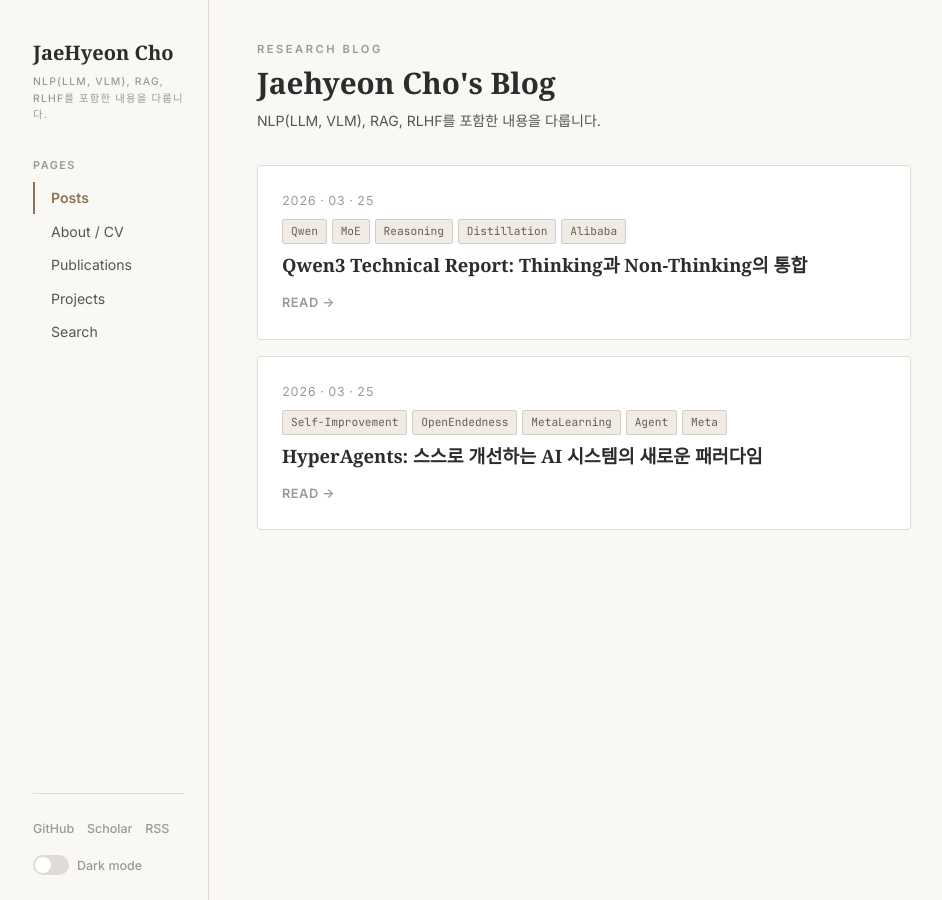
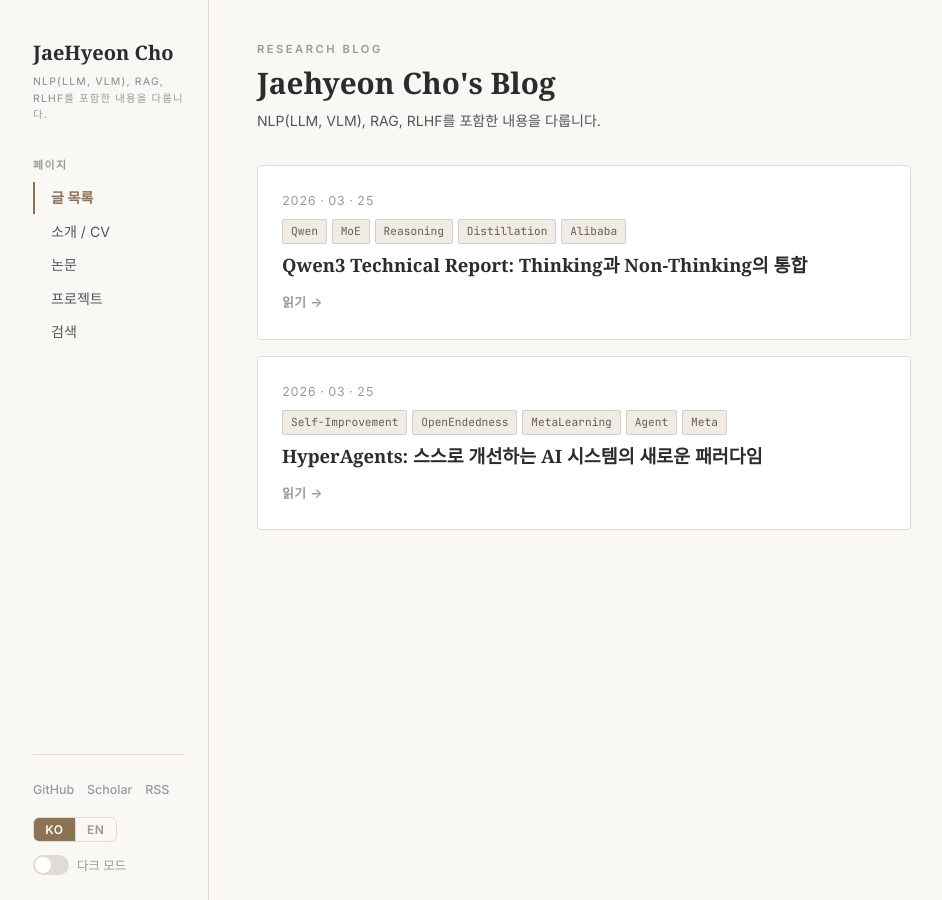
Before and after one commit to bonin147/bonin147.github.io, a Jekyll site: the page built from index.html, in a window 1280 px wide. Shown: the whole page, without its empty margins (101-1043 px from the left). Built offline with Jekyll 4.4.1, drawn with Linux system fonts in a browser that asks for light colours; the list of posts is cut into pages by our own code.

Commit message:
Add global language toggle (KO/EN) in sidebar
- Language preference saved in localStorage
- Sidebar UI text switches between Korean and English
- Bilingual posts automatically display in selected language
- Per-post toggle syncs with global setting

Co-Authored-By: Claude Opus 4.6 <noreply@anthropic.com>

```diff
--- a/_layouts/default.html
+++ b/_layouts/default.html
@@ -26,13 +26,13 @@
         </div>
 
         <nav class="sidebar-nav">
-          <div class="sidebar-section-title">Pages</div>
+          <div class="sidebar-section-title" data-i18n="pages">Pages</div>
           <ul class="sidebar-pages">
-            <li><a href="{{ '/' | relative_url }}" {% if page.url == '/' %}class="active"{% endif %}>Posts</a></li>
-            <li><a href="{{ '/about/' | relative_url }}" {% if page.url == '/about/' %}class="active"{% endif %}>About / CV</a></li>
-            <li><a href="{{ '/publications/' | relative_url }}" {% if page.url == '/publications/' %}class="active"{% endif %}>Publications</a></li>
-            <li><a href="{{ '/projects/' | relative_url }}" {% if page.url == '/projects/' %}class="active"{% endif %}>Projects</a></li>
-            <li><a href="{{ '/search/' | relative_url }}" {% if page.url == '/search/' %}class="active"{% endif %}>Search</a></li>
+            <li><a href="{{ '/' | relative_url }}" {% if page.url == '/' %}class="active"{% endif %} data-i18n="posts">Posts</a></li>
+            <li><a href="{{ '/about/' | relative_url }}" {% if page.url == '/about/' %}class="active"{% endif %} data-i18n="about">About / CV</a></li>
+            <li><a href="{{ '/publications/' | relative_url }}" {% if page.url == '/publications/' %}class="active"{% endif %} data-i18n="publications">Publications</a></li>
+            <li><a href="{{ '/projects/' | relative_url }}" {% if page.url == '/projects/' %}class="active"{% endif %} data-i18n="projects">Projects</a></li>
+            <li><a href="{{ '/search/' | relative_url }}" {% if page.url == '/search/' %}class="active"{% endif %} data-i18n="search">Search</a></li>
           </ul>
 
         </nav>
@@ -43,10 +43,14 @@
             {% if site.social.scholar %}<a href="{{ site.social.scholar }}" target="_blank">Scholar</a>{% endif %}
             <a href="{{ '/feed.xml' | relative_url }}">RSS</a>
           </div>
+          <div class="global-lang-toggle">
+            <button class="global-lang-btn active" data-lang="ko" onclick="setGlobalLang('ko')">KO</button>
+            <button class="global-lang-btn" data-lang="en" onclick="setGlobalLang('en')">EN</button>
+          </div>
           <label class="dark-toggle">
             <input type="checkbox" id="dark-check" onchange="toggleTheme()">
             <span class="dark-slider"></span>
-            <span class="dark-label">Dark mode</span>
+            <span class="dark-label" data-i18n="dark_mode">Dark mode</span>
           </label>
         </div>
       </div>
@@ -78,6 +83,62 @@
         if (cb) cb.checked = true;
       }
     })();
+
+    /* Global language */
+    var i18n = {
+      ko: {
+        pages: '페이지', posts: '글 목록', about: '소개 / CV',
+        publications: '논문', projects: '프로젝트', search: '검색',
+        dark_mode: '다크 모드', research_blog: 'Research Blog', read: '읽기 →'
+      },
+      en: {
+        pages: 'Pages', posts: 'Posts', about: 'About / CV',
+        publications: 'Publications', projects: 'Projects', search: 'Search',
+        dark_mode: 'Dark mode', research_blog: 'Research Blog', read: 'READ →'
+      }
+    };
+
+    function setGlobalLang(lang) {
+      localStorage.setItem('lang', lang);
+      applyGlobalLang(lang);
+    }
+
+    function applyGlobalLang(lang) {
+      /* Update sidebar toggle buttons */
+      document.querySelectorAll('.global-lang-btn').forEach(function(btn) {
+        btn.classList.toggle('active', btn.dataset.lang === lang);
+      });
+
+      /* Update i18n text */
+      var strings = i18n[lang] || i18n['ko'];
+      document.querySelectorAll('[data-i18n]').forEach(function(el) {
+        var key = el.getAttribute('data-i18n');
+        if (strings[key]) el.textContent = strings[key];
+      });
+
+      /* Update bilingual post content */
+      var hasKo = document.querySelector('.lang-ko');
+      var hasEn = document.querySelector('.lang-en');
+      if (hasKo && hasEn) {
+        document.querySelectorAll('.lang-ko, .lang-en').forEach(function(el) {
+          el.style.display = 'none';
+        });
+        document.querySelectorAll('.lang-' + lang).forEach(function(el) {
+          el.style.display = 'block';
+        });
+        /* Sync per-post toggle buttons if present */
+        document.querySelectorAll('.lang-btn').forEach(function(btn) {
+          btn.classList.toggle('active', btn.dataset.lang === lang);
+        });
+      }
+
+      document.documentElement.setAttribute('lang', lang);
+    }
+
+    (function() {
+      var lang = localStorage.getItem('lang') || 'ko';
+      applyGlobalLang(lang);
+    })();
   </script>
 </body>
 </html>
--- a/assets/css/style.css
+++ b/assets/css/style.css
@@ -282,6 +282,42 @@ a:hover {
 
 .lang-en {
   display: none;
+}
+
+/* Global Language Toggle */
+.global-lang-toggle {
+  display: inline-flex;
+  border: 1px solid var(--border);
+  border-radius: 6px;
+  overflow: hidden;
+  margin-bottom: 0.8rem;
+}
+
+.global-lang-btn {
+  background: none;
+  border: none;
+  padding: 0.25rem 0.7rem;
+  font-size: 0.75rem;
+  font-family: var(--font-sans);
+  font-weight: 600;
+  color: var(--text-muted);
+  cursor: pointer;
+  transition: all 0.15s;
+  letter-spacing: 0.05em;
+}
+
+.global-lang-btn + .global-lang-btn {
+  border-left: 1px solid var(--border);
+}
+
+.global-lang-btn.active {
+  background: var(--accent);
+  color: #fff;
+}
+
+.global-lang-btn:hover:not(.active) {
+  background: var(--tag-bg);
+  color: var(--text);
 }
 
 /* Mobile Header */
--- a/index.html
+++ b/index.html
@@ -2,7 +2,7 @@
 layout: default
 title: Home
 ---
-<div class="page-label">Research Blog</div>
+<div class="page-label" data-i18n="research_blog">Research Blog</div>
 <h1 class="page-heading">{{ site.title }}</h1>
 <p class="page-description">
   {{ site.description }}
@@ -21,7 +21,7 @@ title: Home
     {% endif %}
     <h2><a href="{{ post.url | relative_url }}">{{ post.title }}</a></h2>
     <p class="post-excerpt">{{ post.excerpt | strip_html | truncatewords: 25 }}</p>
-    <a href="{{ post.url | relative_url }}" class="post-read">READ →</a>
+    <a href="{{ post.url | relative_url }}" class="post-read" data-i18n="read">READ →</a>
   </li>
   {% endfor %}
 </ul>
```
Also changed, not shown: other parts of _layouts/default.html (+1 -0 lines), _layouts/post.html (+1 -10 lines).
